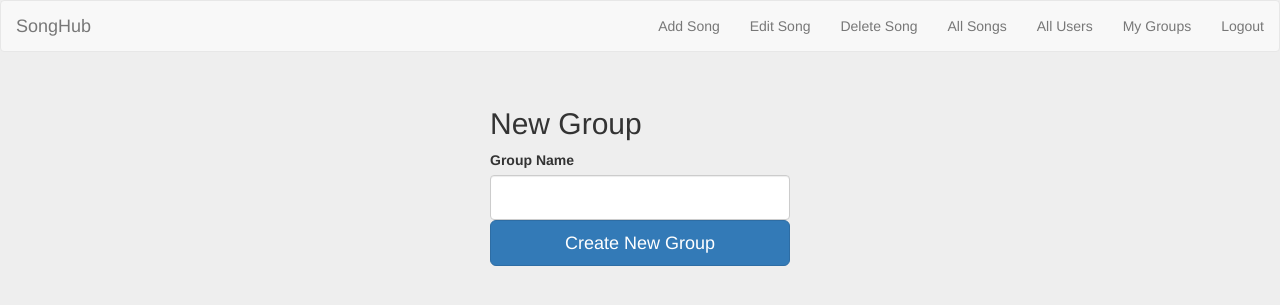
After one commit to seanluo1/cs411_project, a Flask app: page /new_group in a window 1280 px wide. The commit adds this page. Shown: the top 305 px of the page. Run offline with Flask 2, Linux system fonts and the light colour scheme; some libraries are stand-ins or nearby versions.

Commit message:
Added MongoDB support and basic Groups

```diff
--- a/app/__init__.py
+++ b/app/__init__.py
@@ -2,6 +2,8 @@ import os
 
 from flask import Flask
 from flask_bootstrap import Bootstrap
+from flask_pymongo import pymongo
+
 
 
 
@@ -28,11 +30,20 @@ def create_app(test_config=None):
     except OSError:
         pass
 
+    myclient = pymongo.MongoClient("mongodb://localhost:27017/")
+
+    dblist = myclient.list_database_names()
+    if "mydatabase" in dblist:
+        print("The database exists.")
+    else:
+        print("Doesn't exist.")
+    mydb = myclient["mydatabase"]
+
     from . import db
     db.init_app(app)
 
-    # from routes import test
-    # app.register_blueprint(routes.index_blueprint)
+    from . import groups
+    app.register_blueprint(groups.bp)
 
     from . import auth
     app.register_blueprint(auth.bp)
--- /dev/null
+++ b/app/groups.py
@@ -0,0 +1,50 @@
+from flask import (
+    Blueprint, flash, g, redirect, render_template, request, url_for, session
+)
+
+from .auth import login_required
+from .db import get_db
+
+from flask_pymongo import pymongo
+import json
+
+
+
+bp = Blueprint('groups', __name__)
+
+@bp.route("/groups")
+@login_required
+def all_groups():
+    current_user_id = session.get('user_id')
+    db_instance = get_db()
+
+    myclient = pymongo.MongoClient("mongodb://localhost:27017/")
+    mydb = myclient["mydatabase"]
+    mycol = mydb["groups"]
+
+    my_groups = list(mycol.find({ "admin_id": current_user_id }))
+
+
+    return render_template("nav_bar/my_groups.html", data =my_groups )
+
+
+@bp.route('/new_group', methods=('GET', 'POST'))
+def new_group():
+    current_user_id = session.get('user_id')
+
+    myclient = pymongo.MongoClient("mongodb://localhost:27017/")
+    mydb = myclient["mydatabase"]
+    mycol = mydb["groups"]
+
+    new_group = {}
+    if request.method == 'POST':
+        db = get_db()
+
+        group_name = request.form['groupName']
+
+        new_group = {"id": 1, "name": group_name, "admin_id": current_user_id}
+        mycol.insert_one(new_group)
+
+        return redirect(url_for('groups.all_groups'))
+
+    return render_template('nav_bar/add_group.html')
--- a/app/requirements.txt
+++ b/app/requirements.txt
@@ -1,3 +1,4 @@
 Flask==1.1.1
 Flask-SQLAlchemy == 2.4.1
 flask-bootstrap == 3.3.7.1
+Flask-PyMongo == 2.3.0
--- a/app/templates/logged_in_base.html
+++ b/app/templates/logged_in_base.html
@@ -16,6 +16,7 @@
       <li><a href="{{ url_for('songs.delete_song') }}">Delete Song</a></li>
       <li><a href="{{ url_for('songs.all_songs') }}">All Songs</a></li>
       <li><a href="{{ url_for('users.all_users') }}">All Users</a></li>
+      <li><a href="{{ url_for('groups.all_groups') }}">My Groups</a></li>
       <li><a href="{{ url_for('auth.logout') }}">Logout</a></li>
   </ul>
   </div>
--- /dev/null
+++ b/app/templates/nav_bar/add_group.html
@@ -0,0 +1,22 @@
+{% extends 'logged_in_base.html' %}
+{% block styles %}
+{{super()}}
+<link rel="stylesheet" href="{{ url_for('static', filename='login.css') }}">
+{% endblock %}
+{% block header %}
+  <h1>{% block title %}New Group{% endblock %}</h1>
+{% endblock %}
+
+
+{% block content %}
+{% with messages = get_flashed_messages(with_categories=true) %}
+<div class="container">
+  <form class="form-signin" method="post">
+    <h2 class="form-signin-heading">New Group</h2>
+    <label for="firstName">Group Name</label>
+    <input class="form-control" name="groupName" id="groupName" required>
+    <input class="btn btn-lg btn-primary btn-block" type="submit" value="Create New Group">
+  </form>
+</div>
+{% endwith %}
+{% endblock %}
```
Also changed, not shown: app/templates/nav_bar/my_groups.html (added, +35 -0 lines).
